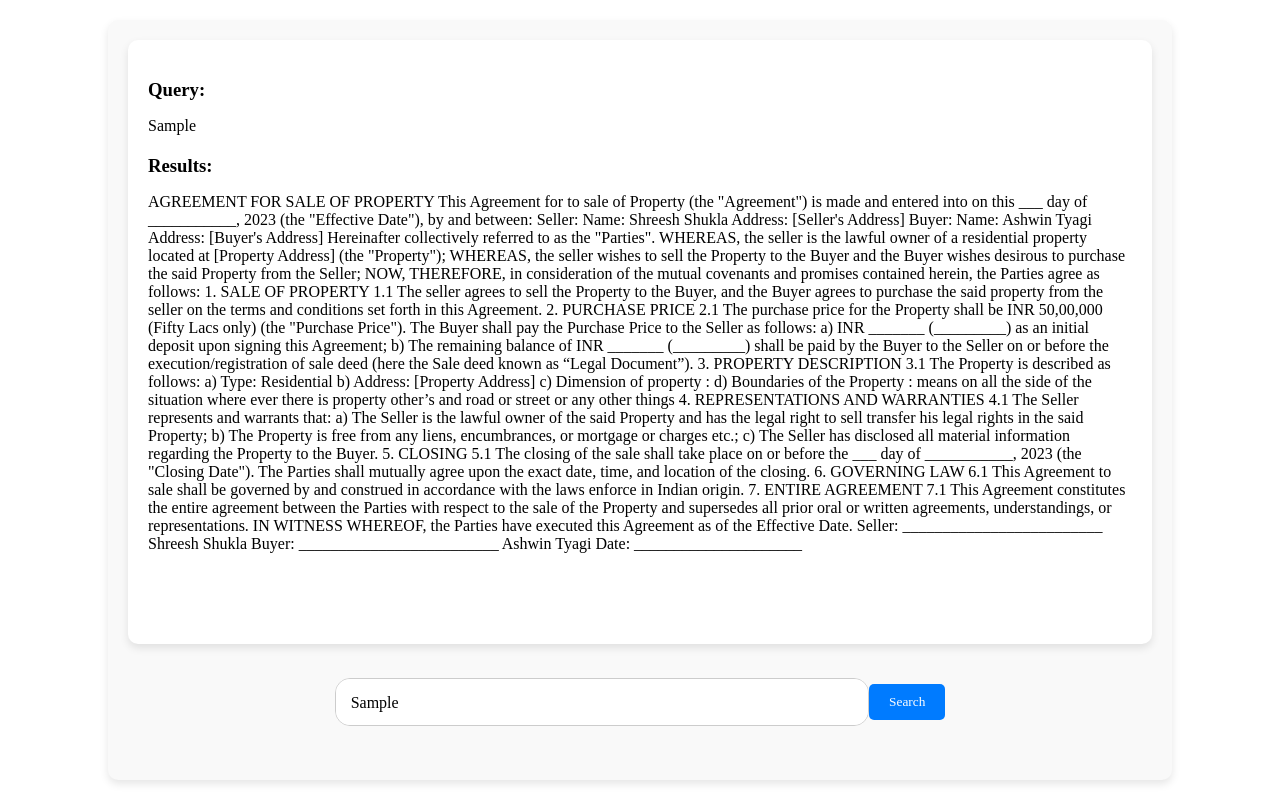
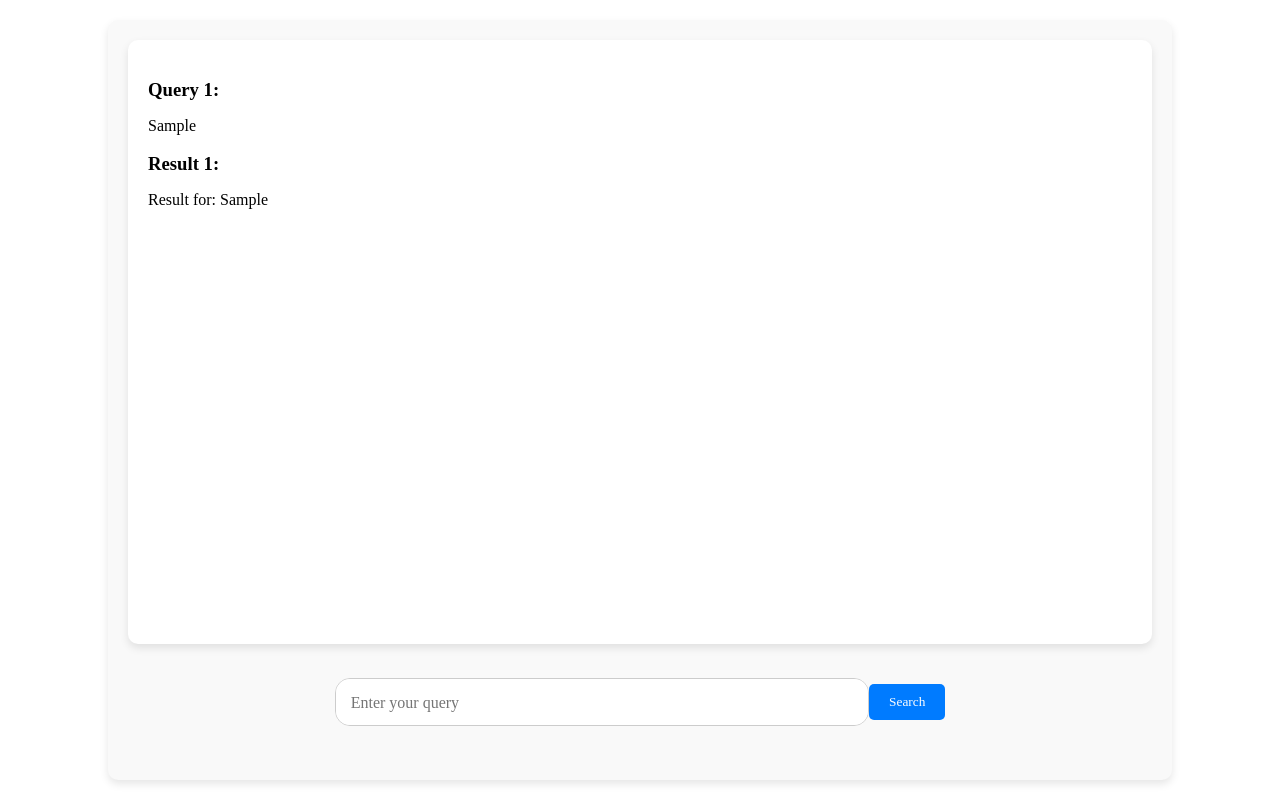
Before and after one commit to Techvocate/client_portal, a React (Create React App) app: page / in a window 1280 px wide. Both pictures are taken after typing "Sample" into the empty fields and a click on the button "Search". Shown: the part 800-1600 px from the top of the page. Built offline with nearby package versions, Linux system fonts and the light colour scheme.

Commit message:
Query and Result section changes

```diff
--- a/src/components/QueryPage.js
+++ b/src/components/QueryPage.js
@@ -1,113 +1,199 @@
+// import React, { useState } from 'react';
+// import './QueryPage.css'; // You'll need to create this CSS file for styling
+
+// const QueryPage = () => {
+//   const [query, setQuery] = useState('');
+//   const [query1, setQuery1] = useState('');
+//   const [querygiven, setQueryGiven] = useState(true);
+// //   const [results, setResults] = useState();
+
+//   const handleInputChange = (event) => {
+//     setQuery(event.target.value);
+//     setQuery1(event.target.value);
+//     // Reset height to auto when input changes
+//     event.target.style.height = "auto";
+//     // Set the height to scrollHeight to allow scrolling
+//     event.target.style.height = `${Math.min(event.target.scrollHeight, 5 * 20)}px`;
+//   }
+
+//   const handleSearch = () => {
+//     setQueryGiven(false);
+//     setQuery('');
+
+//   }
+
+//   return (
+//     <div className="gpt-query-page">
+//       <div className="main-panel">
+//       {!querygiven && <div className="query-result">
+//           <h3>Query:</h3>
+//           <p>{query1}</p>
+//         </div>}
+//         <div className="results">
+//         {!querygiven &&
+//           (
+//             <div>
+//             <h3>Results:</h3>
+//           <p>AGREEMENT FOR SALE OF PROPERTY
+
+// This Agreement for  to sale of Property (the "Agreement") is made and entered into on this ___ day of ___________, 2023 (the "Effective Date"), by and between:
+
+// Seller:
+// Name: Shreesh Shukla
+// Address: [Seller's Address]
+
+// Buyer:
+// Name: Ashwin Tyagi
+// Address: [Buyer's Address]
+
+// Hereinafter collectively referred to as the "Parties".
+
+// WHEREAS, the seller is the lawful owner of a residential property located at [Property Address] (the "Property");
+
+// WHEREAS, the seller wishes to sell the Property to the Buyer and the Buyer wishes desirous to purchase the said Property from the Seller;
+
+// NOW, THEREFORE, in consideration of the mutual covenants and promises contained herein, the Parties agree as follows:
+
+// 1. SALE OF PROPERTY
+// 1.1 The seller agrees to sell the Property to the Buyer, and the Buyer agrees to purchase the said property from the seller on the terms and conditions set forth in this Agreement.
+
+// 2. PURCHASE PRICE
+// 2.1 The purchase price for the Property shall be INR 50,00,000 (Fifty Lacs only) (the "Purchase Price"). The Buyer shall pay the Purchase Price to the Seller as follows:
+//    a) INR _______ (_________) as an initial deposit upon signing this Agreement;
+//    b) The remaining balance of INR _______ (_________) shall be paid by the Buyer to the Seller on or before the execution/registration of sale deed (here the Sale deed known as “Legal Document”).
+
+// 3. PROPERTY DESCRIPTION
+// 3.1 The Property is described as follows:
+//    a) Type: Residential
+//    b) Address: [Property Address]
+//   c) Dimension of property :
+//    d) Boundaries of the Property : means on all the side of the situation where ever there is property other’s and road or street or any other things
+
+// 4. REPRESENTATIONS AND WARRANTIES
+// 4.1 The Seller represents and warrants that:
+//    a) The Seller is the lawful owner of the said Property and has the legal right to sell  transfer his legal rights in the said Property;
+//    b) The Property is free from any liens, encumbrances, or mortgage or charges etc.;
+//    c) The Seller has disclosed all material information regarding the Property to the Buyer.
+
+// 5. CLOSING
+// 5.1 The closing of the sale shall take place on or before the ___ day of ___________, 2023 (the "Closing Date"). The Parties shall mutually agree upon the exact date, time, and location of the closing.
+
+// 6. GOVERNING LAW
+// 6.1 This Agreement to sale shall be governed by and construed in accordance with the laws enforce in Indian origin.
+
+// 7. ENTIRE AGREEMENT
+// 7.1 This Agreement constitutes the entire agreement between the Parties with respect to the sale of the Property and supersedes all prior oral or written agreements, understandings, or representations.
+
+// IN WITNESS WHEREOF, the Parties have executed this Agreement as of the Effective Date.
+
+// Seller:
+// _________________________
+// Shreesh Shukla
+
+// Buyer:
+// _________________________
+// Ashwin Tyagi
+
+// Date: _____________________
+// </p>
+// </div>)}
+//         </div>
+//         {querygiven ? (
+//         <div className="suggestions">
+//             <div className="card">Lorem ipsum dolor sit amet, consectetur adipiscing elit, sed do eiusmod tempor incididunt ut labore et dolore magna aliqua. Pulvinar etiam non quam lacus suspendisse. Cursus euismod quis viverra nibh cras. Tincidunt eget nullam non nisi est sit amet facilisis. Scelerisque felis imperdiet proin fermentum leo vel.</div>
+//             <div className="card">Lorem ipsum dolor sit amet, consectetur adipiscing elit, sed do eiusmod tempor incididunt ut labore et dolore magna aliqua. Pulvinar etiam non quam lacus suspendisse. Cursus euismod quis viverra nibh cras. Tincidunt eget nullam non nisi est sit amet facilisis. Scelerisque felis imperdiet proin fermentum leo vel.</div>
+//             <div className="card">Lorem ipsum dolor sit amet, consectetur adipiscing elit, sed do eiusmod tempor incididunt ut labore et dolore magna aliqua. Pulvinar etiam non quam lacus suspendisse. Cursus euismod quis viverra nibh cras. Tincidunt eget nullam non nisi est sit amet facilisis. Scelerisque felis imperdiet proin fermentum leo vel.</div>
+//             <div className="card">Lorem ipsum dolor sit amet, consectetur adipiscing elit, sed do eiusmod tempor incididunt ut labore et dolore magna aliqua. Pulvinar etiam non quam lacus suspendisse. Cursus euismod quis viverra nibh cras. Tincidunt eget nullam non nisi est sit amet facilisis. Scelerisque felis imperdiet proin fermentum leo vel.</div>
+//         </div>) : null}
+//       </div>
+//       <div className="search-bar">
+//       <textarea
+//             value={query}
+//             onChange={handleInputChange}
+//             placeholder="Enter your query"
+//             rows={1}
+//             className="chat-input" // Add this class
+//           />
+//         <button onClick={handleSearch}>Search</button>
+//       </div>
+//     </div>
+//   );
+// }
+
+// export default QueryPage;
+
+
 import React, { useState } from 'react';
 import './QueryPage.css'; // You'll need to create this CSS file for styling
 
 const QueryPage = () => {
-  const [query, setQuery] = useState('');
-  const [querygiven, setQueryGiven] = useState(true);
-//   const [results, setResults] = useState();
+  const [queryResults, setQueryResults] = useState([]);
+  const [currentQuery, setCurrentQuery] = useState('');
+  const [query, setQuery] = useState(true);
 
+  // const handleInputChange = (event) => {
+  //   setCurrentQuery(event.target.value);
+  // }
     const handleInputChange = (event) => {
-    setQuery(event.target.value);
-    event.target.style.height = "auto"; // Reset height to auto
-    event.target.style.height = (event.target.scrollHeight) + "px";
+    setCurrentQuery(event.target.value);
+    // setQuery(event.target.value);
+    // setQuery1(event.target.value);
+    // Reset height to auto when input changes
+    event.target.style.height = "auto";
+    // Set the height to scrollHeight to allow scrolling
+    event.target.style.height = `${Math.min(event.target.scrollHeight, 5 * 20)}px`;
   }
 
   const handleSearch = () => {
-    setQueryGiven(false);
-    // setQuery('');
+    setQuery(false);
+    if (currentQuery.trim() !== '') {
+      // Perform the search and get the result (you can replace this with your actual search logic)
+      const searchResult = `Result for: ${currentQuery}`;
+
+      // Store both the query and its result as an object
+      const queryResult = {
+        query: currentQuery,
+        result: searchResult,
+      };
+
+      // Add the queryResult object to the queryResults state
+      setQueryResults([...queryResults, queryResult]);
+
+      // Clear the current query
+      setCurrentQuery('');
     }
+  }
+
 
   return (
     <div className="gpt-query-page">
       <div className="main-panel">
-      {!querygiven && <div className="query-result">
-          <h3>Query:</h3>
-          <p>{query}</p>
-        </div>}
-        <div className="results">
-        {!querygiven &&
-          (
-            <div>
-            <h3>Results:</h3>
-          <p>AGREEMENT FOR SALE OF PROPERTY
-
-This Agreement for  to sale of Property (the "Agreement") is made and entered into on this ___ day of ___________, 2023 (the "Effective Date"), by and between:
-
-Seller:
-Name: Shreesh Shukla
-Address: [Seller's Address]
-
-Buyer:
-Name: Ashwin Tyagi
-Address: [Buyer's Address]
-
-Hereinafter collectively referred to as the "Parties".
-
-WHEREAS, the seller is the lawful owner of a residential property located at [Property Address] (the "Property");
-
-WHEREAS, the seller wishes to sell the Property to the Buyer and the Buyer wishes desirous to purchase the said Property from the Seller;
-
-NOW, THEREFORE, in consideration of the mutual covenants and promises contained herein, the Parties agree as follows:
-
-1. SALE OF PROPERTY
-1.1 The seller agrees to sell the Property to the Buyer, and the Buyer agrees to purchase the said property from the seller on the terms and conditions set forth in this Agreement.
-
-2. PURCHASE PRICE
-2.1 The purchase price for the Property shall be INR 50,00,000 (Fifty Lacs only) (the "Purchase Price"). The Buyer shall pay the Purchase Price to the Seller as follows:
-   a) INR _______ (_________) as an initial deposit upon signing this Agreement;
-   b) The remaining balance of INR _______ (_________) shall be paid by the Buyer to the Seller on or before the execution/registration of sale deed (here the Sale deed known as “Legal Document”).
-
-3. PROPERTY DESCRIPTION
-3.1 The Property is described as follows:
-   a) Type: Residential
-   b) Address: [Property Address]
-  c) Dimension of property :
-   d) Boundaries of the Property : means on all the side of the situation where ever there is property other’s and road or street or any other things
-
-4. REPRESENTATIONS AND WARRANTIES
-4.1 The Seller represents and warrants that:
-   a) The Seller is the lawful owner of the said Property and has the legal right to sell  transfer his legal rights in the said Property;
-   b) The Property is free from any liens, encumbrances, or mortgage or charges etc.;
-   c) The Seller has disclosed all material information regarding the Property to the Buyer.
-
-5. CLOSING
-5.1 The closing of the sale shall take place on or before the ___ day of ___________, 2023 (the "Closing Date"). The Parties shall mutually agree upon the exact date, time, and location of the closing.
-
-6. GOVERNING LAW
-6.1 This Agreement to sale shall be governed by and construed in accordance with the laws enforce in Indian origin.
-
-7. ENTIRE AGREEMENT
-7.1 This Agreement constitutes the entire agreement between the Parties with respect to the sale of the Property and supersedes all prior oral or written agreements, understandings, or representations.
-
-IN WITNESS WHEREOF, the Parties have executed this Agreement as of the Effective Date.
-
-Seller:
-_________________________
-Shreesh Shukla
-
-Buyer:
-_________________________
-Ashwin Tyagi
-
-Date: _____________________
-</p>
-</div>)}
-        </div>
-        {querygiven ? (
+      {query ? (
         <div className="suggestions">
             <div className="card">Lorem ipsum dolor sit amet, consectetur adipiscing elit, sed do eiusmod tempor incididunt ut labore et dolore magna aliqua. Pulvinar etiam non quam lacus suspendisse. Cursus euismod quis viverra nibh cras. Tincidunt eget nullam non nisi est sit amet facilisis. Scelerisque felis imperdiet proin fermentum leo vel.</div>
             <div className="card">Lorem ipsum dolor sit amet, consectetur adipiscing elit, sed do eiusmod tempor incididunt ut labore et dolore magna aliqua. Pulvinar etiam non quam lacus suspendisse. Cursus euismod quis viverra nibh cras. Tincidunt eget nullam non nisi est sit amet facilisis. Scelerisque felis imperdiet proin fermentum leo vel.</div>
             <div className="card">Lorem ipsum dolor sit amet, consectetur adipiscing elit, sed do eiusmod tempor incididunt ut labore et dolore magna aliqua. Pulvinar etiam non quam lacus suspendisse. Cursus euismod quis viverra nibh cras. Tincidunt eget nullam non nisi est sit amet facilisis. Scelerisque felis imperdiet proin fermentum leo vel.</div>
             <div className="card">Lorem ipsum dolor sit amet, consectetur adipiscing elit, sed do eiusmod tempor incididunt ut labore et dolore magna aliqua. Pulvinar etiam non quam lacus suspendisse. Cursus euismod quis viverra nibh cras. Tincidunt eget nullam non nisi est sit amet facilisis. Scelerisque felis imperdiet proin fermentum leo vel.</div>
         </div>) : null}
+        {queryResults.map((queryResult, index) => (
+          <div key={index} className="query-result">
+            <h3>Query {index + 1}:</h3>
+            <p>{queryResult.query}</p>
+            <h3>Result {index + 1}:</h3>
+            <p>{queryResult.result}</p>
+          </div>
+        ))}
+        <div className="results">
+          {/* Display your results here */}
+        </div>
       </div>
       <div className="search-bar">
         <textarea
-            value={query}
+          value={currentQuery}
           onChange={handleInputChange}
           placeholder="Enter your query"
           rows={1}
-            className="chat-input" // Add this class
+          className="chat-input"
         />
         <button onClick={handleSearch}>Search</button>
       </div>
--- a/src/components/UseCases.css
+++ b/src/components/UseCases.css
@@ -64,6 +64,8 @@
   margin: auto;
 }
 
+
+
 input[type="text"] {
   width: 80%;
   padding: 10px;
```
Lines whose indentation alone changed are shown as unchanged.
